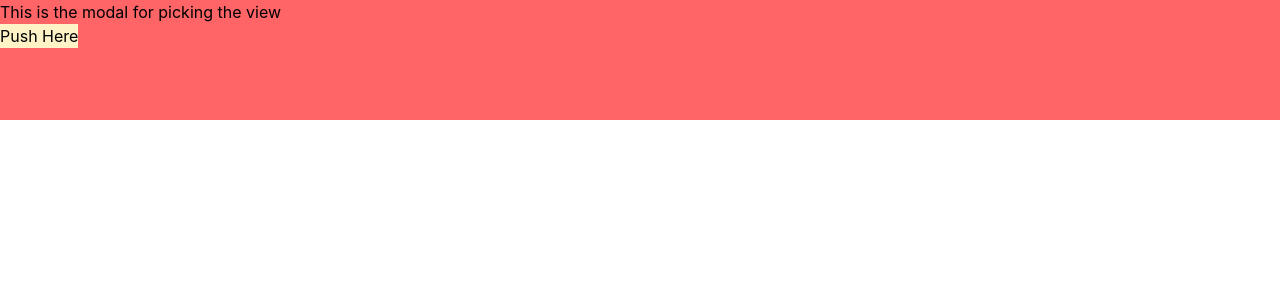
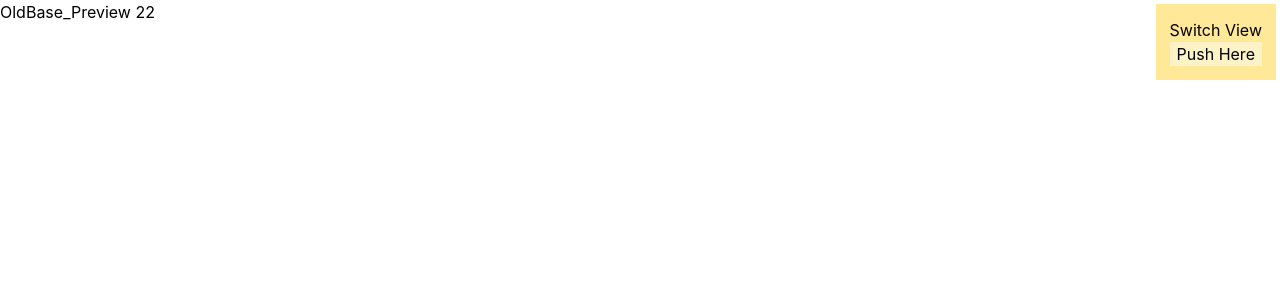
Before and after one commit to MiroHoo/CV_Site_Repo, a React (Vite) app in the folder Frontend/CV_Website/: page / in a window 1280 px wide. Shown: the top 300 px of the page. Built offline with nearby package versions, Linux system fonts and the light colour scheme.

Commit message:
Now the modal is functional for building of the website.

```diff
--- a/Frontend/CV_Website/src/components/ViewSwitcher.jsx
+++ b/Frontend/CV_Website/src/components/ViewSwitcher.jsx
@@ -8,10 +8,13 @@ function ViewSwitcher() {
   return (
     <>
       <div className='w-full'>
-        <div className='fixed inset-0 max-h-none max-w-none overflow-y-auto w-auto h-30 flex-1 justify-between  bg-red-400'>
-        <div>This is the modal for picking the view</div>
-        <button className='bg-amber-100 hover:bg-amber-400' onClick={()=>setView(!View)}>Push Here</button>
+        <div className=' w-full'>
+        <div className='right-1 top-1 fixed overflow-y-auto items-center flex flex-col p-3.5 bg-amber-300/50'>
+        <p className=''>Switch View</p>
+        <button className='bg-amber-100 w-4/4 hover:bg-amber-400' onClick={()=>setView(!View)}>Push Here</button>
         </div>
+        </div>
+
         {
               View ? <><NewView/></> : <><OldView/></>
         }
```
